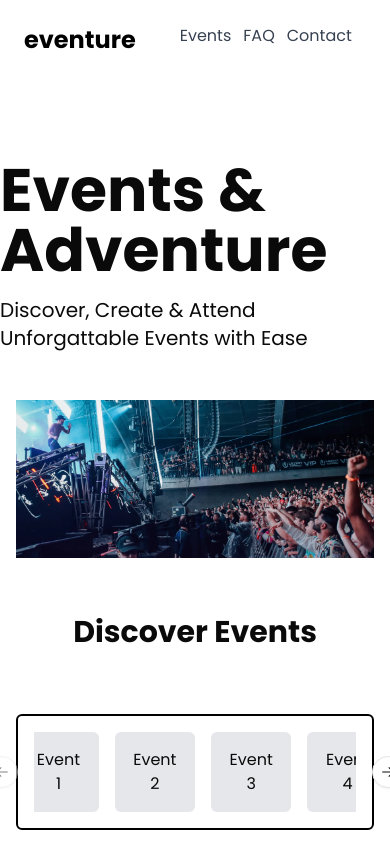
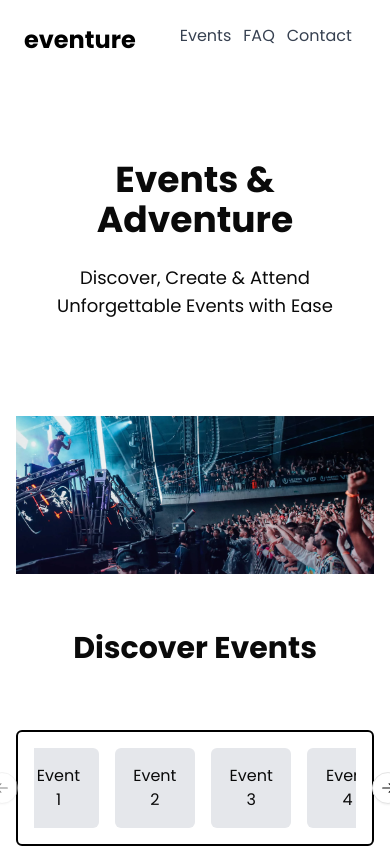
Before and after one commit to Mordecai-Wambua/Eventure, a React (Vite) app in the folder client/: page / in a window 390 px wide. Shown: the top 848 px of the page. Built offline with nearby package versions, Linux system fonts and the light colour scheme.

Commit message:
Hero Section Done

```diff
--- a/client/src/home_components/Hero.jsx
+++ b/client/src/home_components/Hero.jsx
@@ -1,13 +1,17 @@
 // Hero Section
 export default function Hero() {
   return (
-    <div className="flex justify-center mt-20 flex-col items-center space-y-4">
-        <div>
-          <h1 className="text-6xl font-bold">Events & Adventure</h1>
-        </div>
-        <div>
-          <h1 className="text-xl">Discover, Create & Attend Unforgattable Events with Ease</h1>
-        </div>
+    <div className="flex justify-center my-20 md:my-28 flex-col items-center space-y-6 md:space-y-10 px-4">
+      <div>
+        <h1 className="text-4xl md:text-6xl font-bold text-center">
+          Events & Adventure
+        </h1>
+      </div>
+      <div>
+        <h2 className="text-lg md:text-xl text-center">
+          Discover, Create & Attend Unforgettable Events with Ease
+        </h2>
+      </div>
     </div>
-  )
+  );
 }
```
